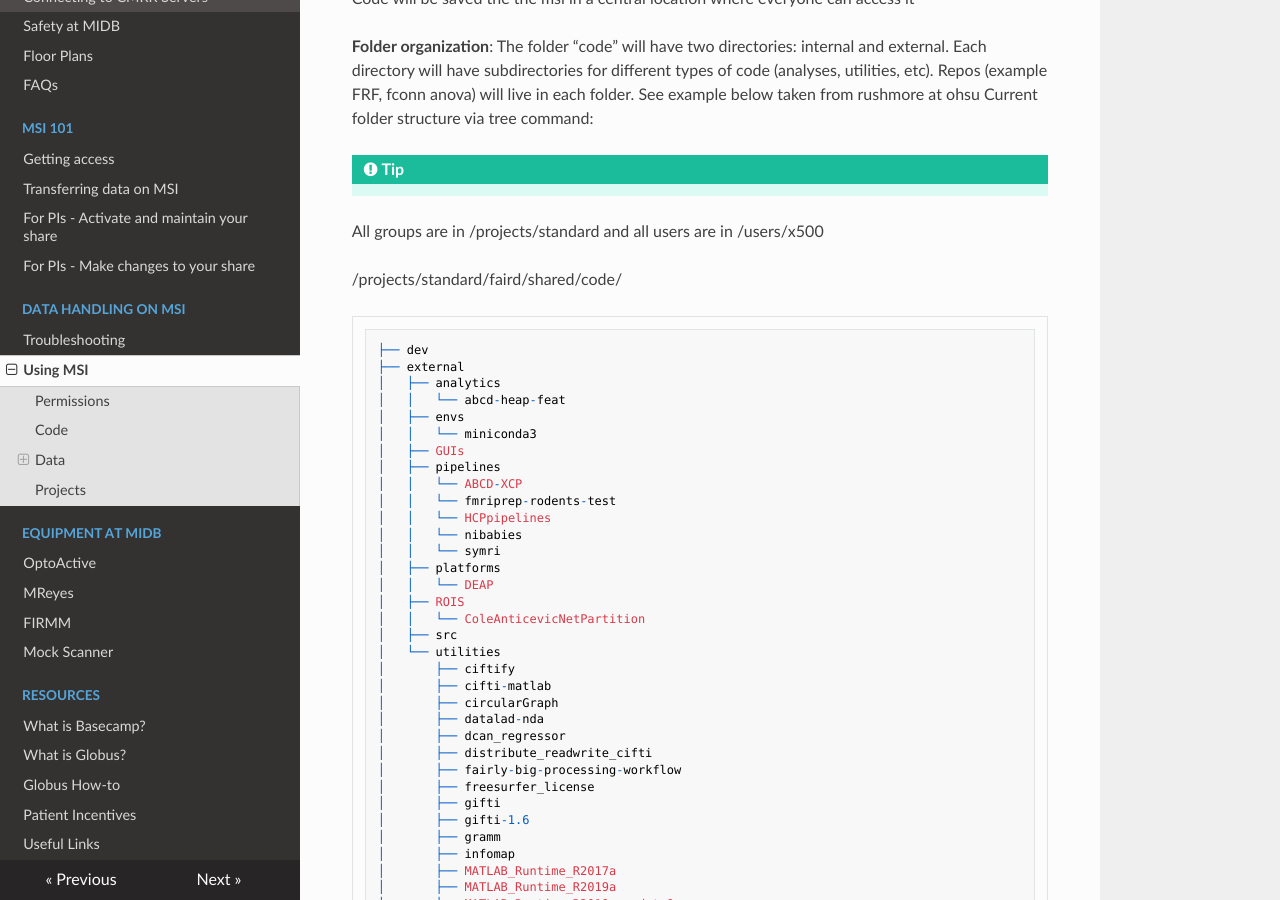
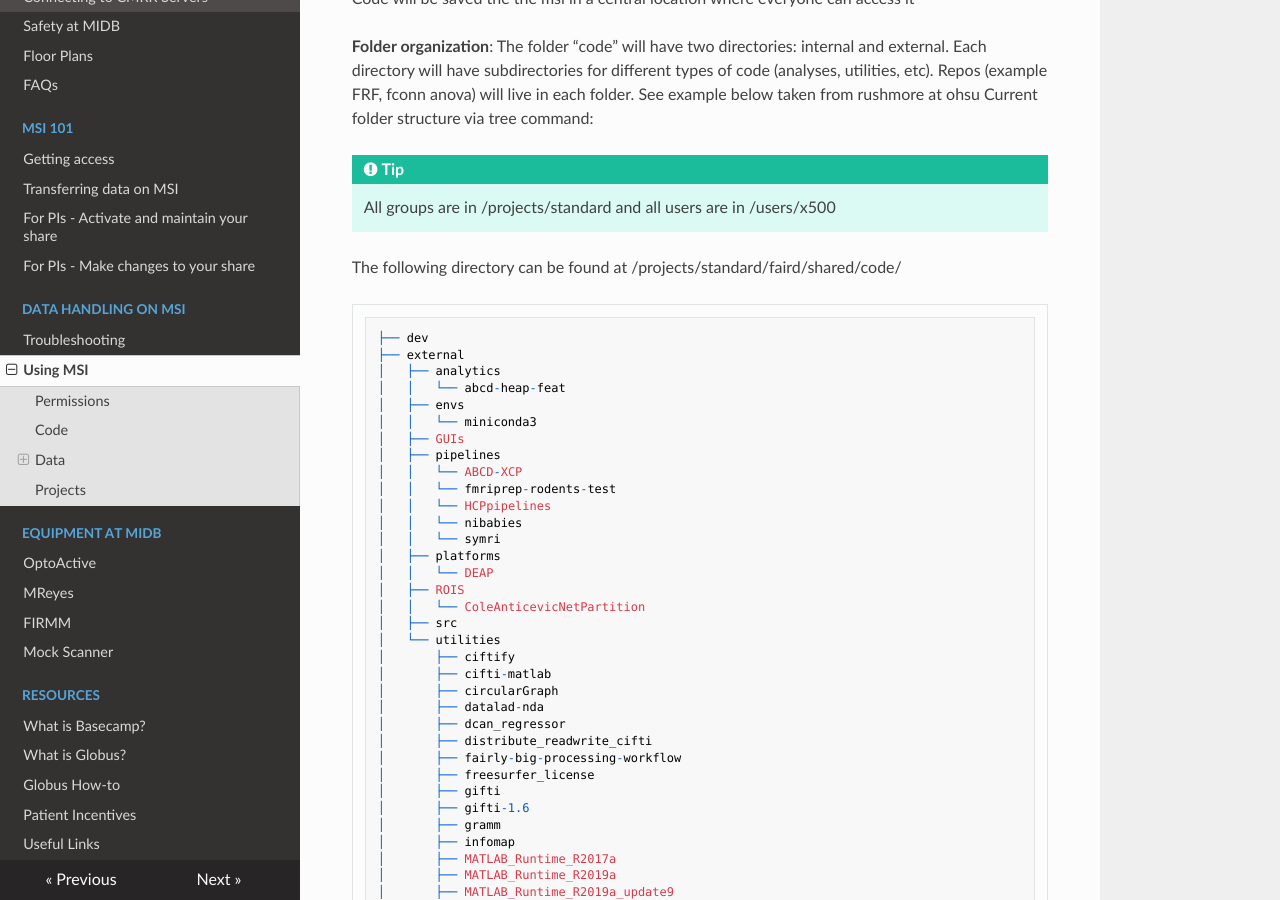
Before and after one commit to MIDB-Neuroimaging/neurohub_rtd, an MkDocs documentation site: the page built from docs/usingmsi/location.md, in a window 1280 px wide and 900 px high, scrolled down 477 px. Built offline with MkDocs 1.6.1, drawn with Linux system fonts in a browser that asks for light colours; nearby versions of some CDN libraries.

Commit message:
fixed tip format

````diff
--- a/docs/usingmsi/location.md
+++ b/docs/usingmsi/location.md
@@ -17,9 +17,9 @@ Code will be saved the the msi in a central location where everyone can access i
 Current folder structure via tree command:
 
 !!! tip
-  All groups are in /projects/standard and all users are in /users/x500
+    All groups are in /projects/standard and all users are in /users/x500
 
-/projects/standard/faird/shared/code/
+The following directory can be found at /projects/standard/faird/shared/code/
 
 ```markdown
 ├── dev
````
